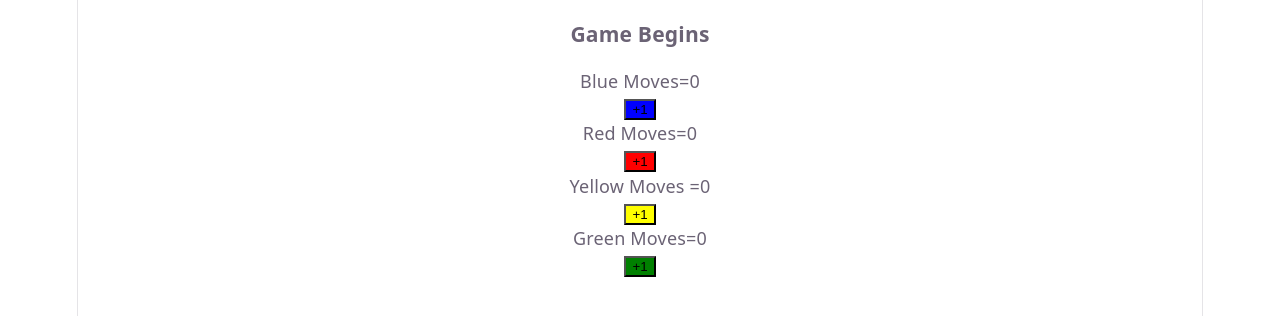
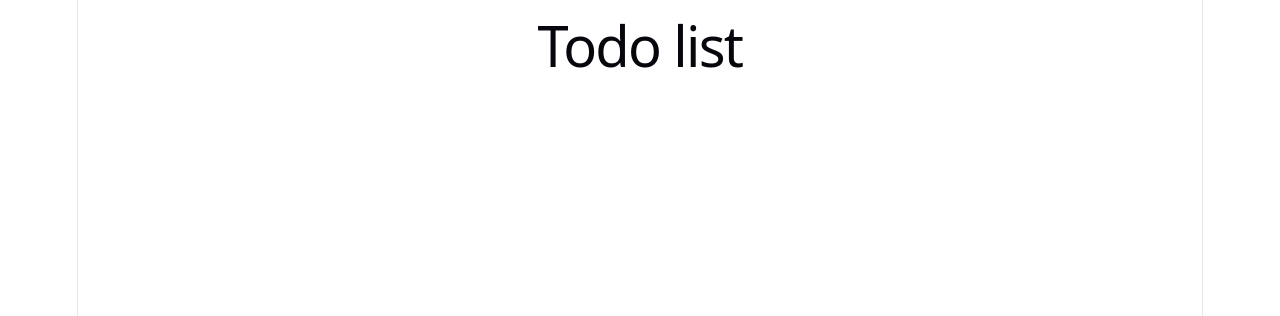
Before and after one commit to sadiksha-kc-neupane/React-State-Class, a React (Vite) app: page / in a window 1280 px wide. Shown: the top 316 px of the page. Built offline with nearby package versions, Linux system fonts and the light colour scheme.

Commit message:
Todo app using react - state

```diff
--- a/src/App.jsx
+++ b/src/App.jsx
@@ -3,11 +3,12 @@ import "./App.css";
 import Counter from "./Counter";
 import LikeButton from "./likeButton";
 import LudoBoard from "./LudoBoard";
+import TodoList from "./Todolist";
 
 function App() {
   return (
     <div>
-      <LudoBoard />
+      <TodoList />
     </div>
   );
 }
--- /dev/null
+++ b/src/Todolist.jsx
@@ -0,0 +1,7 @@
+export default function TodoList() {
+  return (
+    <div>
+      <h1>Todo list</h1>
+    </div>
+  );
+}
```
